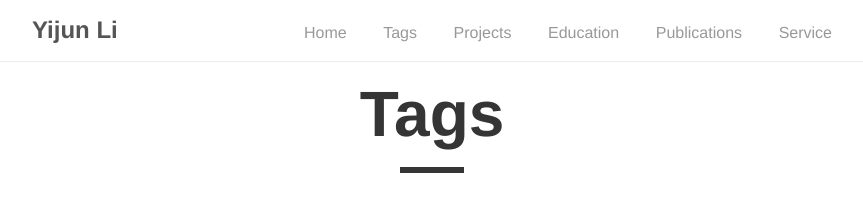
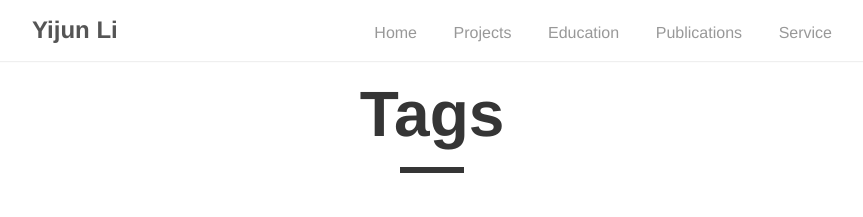
Before and after one commit to tsbertalan/yijunli, a Jekyll site: the page built from _pages/tags.html, in a window 1280 px wide. Shown: the top 217 px of the page, without its empty margins (208-1071 px from the left). Built offline with Jekyll 4.4.1, drawn with Linux system fonts in a browser that asks for light colours.

Commit message:
Comment tags out of the header, but let it still be extant.

```diff
--- a/_includes/navigation.html
+++ b/_includes/navigation.html
@@ -5,7 +5,7 @@
     </a>
     <ul>
       <li><a href="{{ site.baseurl }}/">Home</a></li>
-      <li><a href="{{ '/tags' | prepend: site.baseurl }}">Tags</a></li>
+      <!-- <li><a href="{{ '/tags' | prepend: site.baseurl }}">Tags</a></li> -->
       <!-- <li><a href="{{ '/about' | prepend: site.baseurl }}">About</a></li> -->
       <li><a href="{{ '/projects' | prepend: site.baseurl }}">Projects</a></li>
       <li><a href="{{ '/education' | prepend: site.baseurl }}">Education</a></li>
```
Also changed, not shown: _pages/tags.html (renamed from unused/tags.html).
